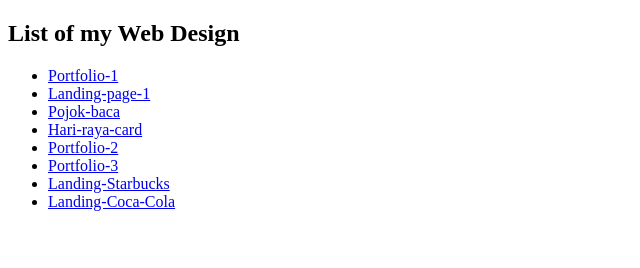
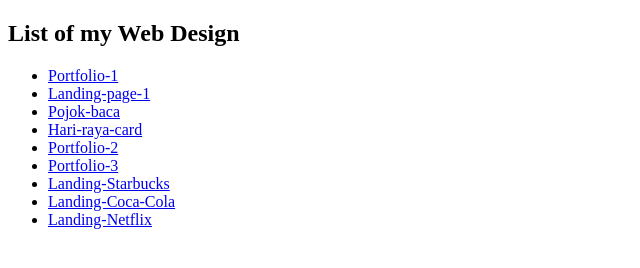
Before and after one commit to devxdreus/devxdreus.github.io, a plain HTML site: page index.html in a window 1280 px wide. Shown: the whole page, without its empty margins (0-640 px from the left). Drawn offline with Linux system fonts and the light colour scheme.

Commit message:
add landing-netflix link

```diff
--- a/index.html
+++ b/index.html
@@ -18,6 +18,7 @@
     <li><a href="https://devxdreus.github.io/web-portfolio-3/">Portfolio-3</a></li>
     <li><a href="https://devxdreus.github.io/landing-starbucks/">Landing-Starbucks</a></li>
     <li><a href="https://devxdreus.github.io/landing-coca-cola/">Landing-Coca-Cola</a></li>
+    <li><a href="https://devxdreus.github.io/landing-netflix/">Landing-Netflix</a></li>
   </ul>
 </body>
 
```
